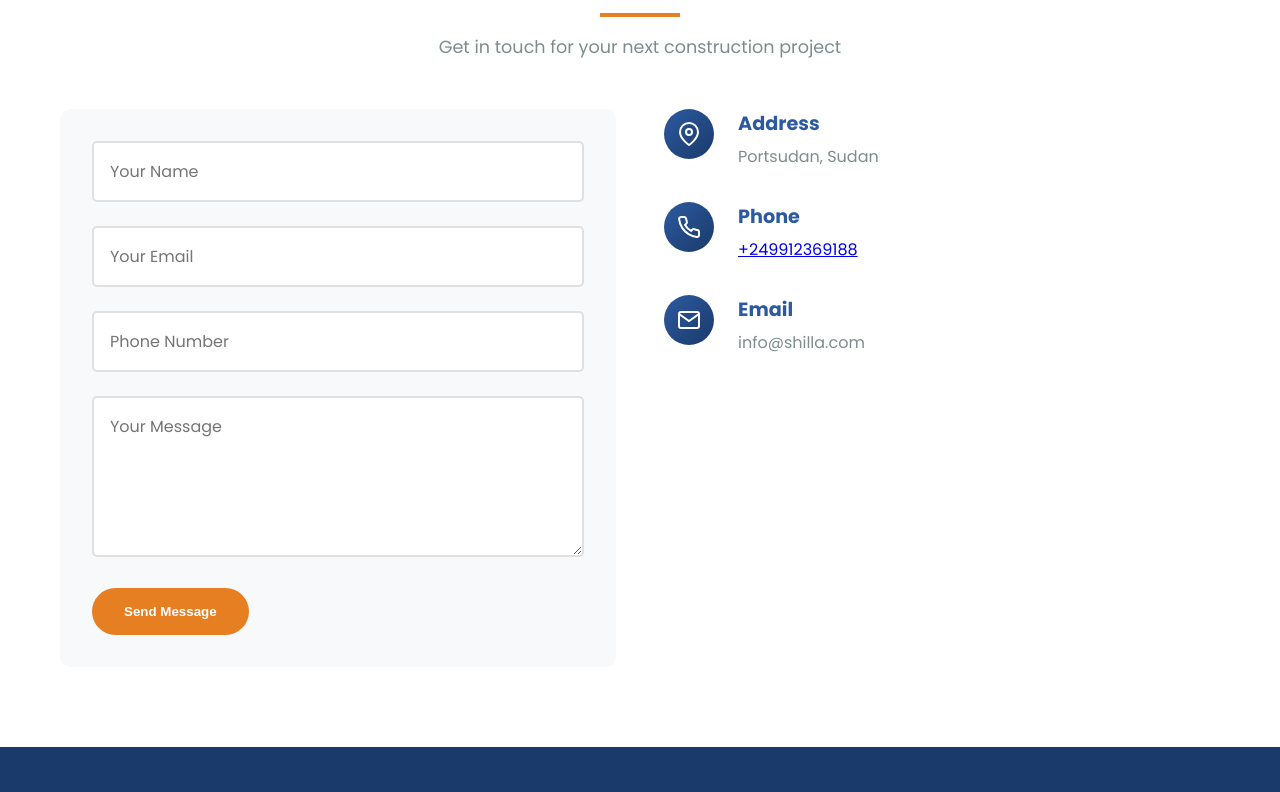
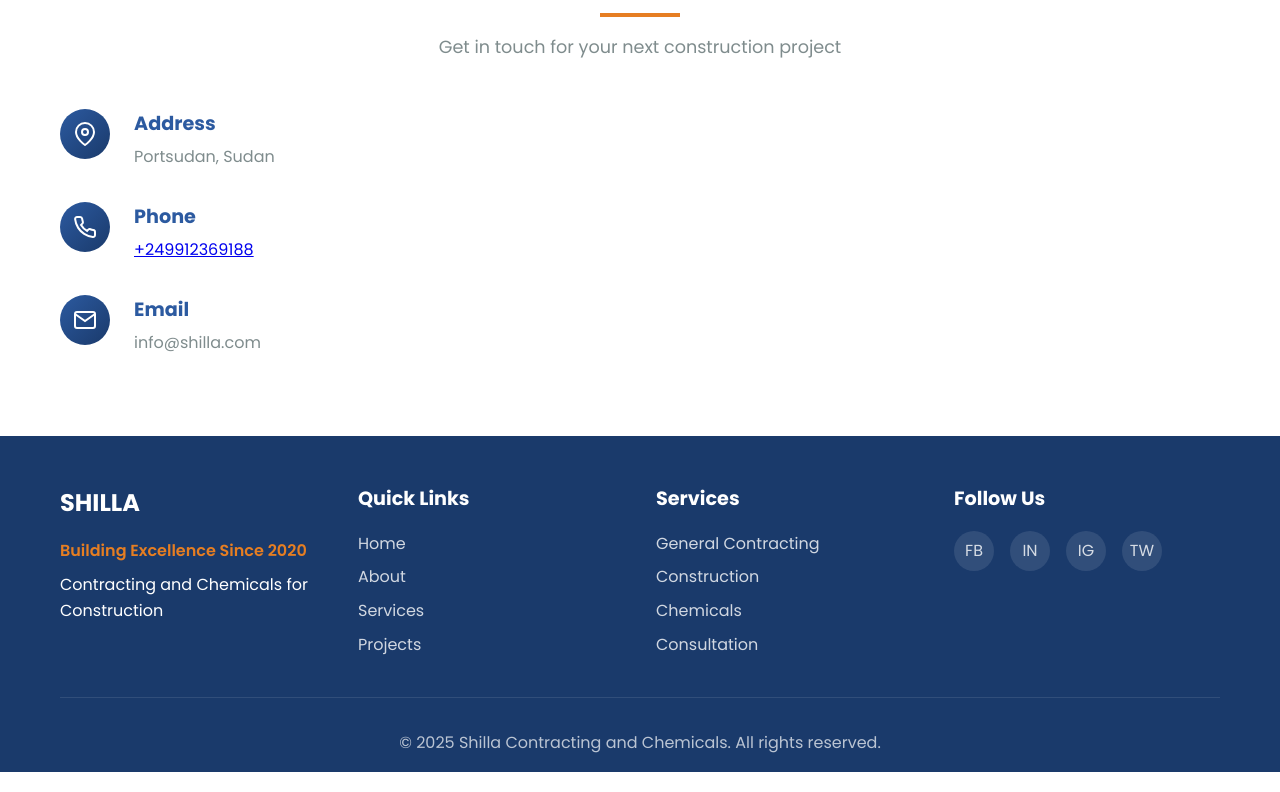
Before and after one commit to nwafawad/shilla, a plain HTML site: page index.html in a window 1280 px wide. Shown: the part 3572-4364 px from the top of the page. Drawn offline with Linux system fonts and the light colour scheme.

Commit message:
form removed

```diff
--- a/index.html
+++ b/index.html
@@ -253,23 +253,6 @@
                 <p class="section-description">Get in touch for your next construction project</p>
             </div>
             <div class="contact-content">
-                <div class="contact-form">
-                    <form id="contactForm">
-                        <div class="form-group">
-                            <input type="text" id="name" placeholder="Your Name" required>
-                        </div>
-                        <div class="form-group">
-                            <input type="email" id="email" placeholder="Your Email" required>
-                        </div>
-                        <div class="form-group">
-                            <input type="tel" id="phone" placeholder="Phone Number">
-                        </div>
-                        <div class="form-group">
-                            <textarea id="message" rows="5" placeholder="Your Message" required></textarea>
-                        </div>
-                        <button type="submit" class="btn btn-primary">Send Message</button>
-                    </form>
-                </div>
                 <div class="contact-info">
                     <div class="info-item">
                         <div class="info-icon">
```
Also changed, not shown: 1 other file.
